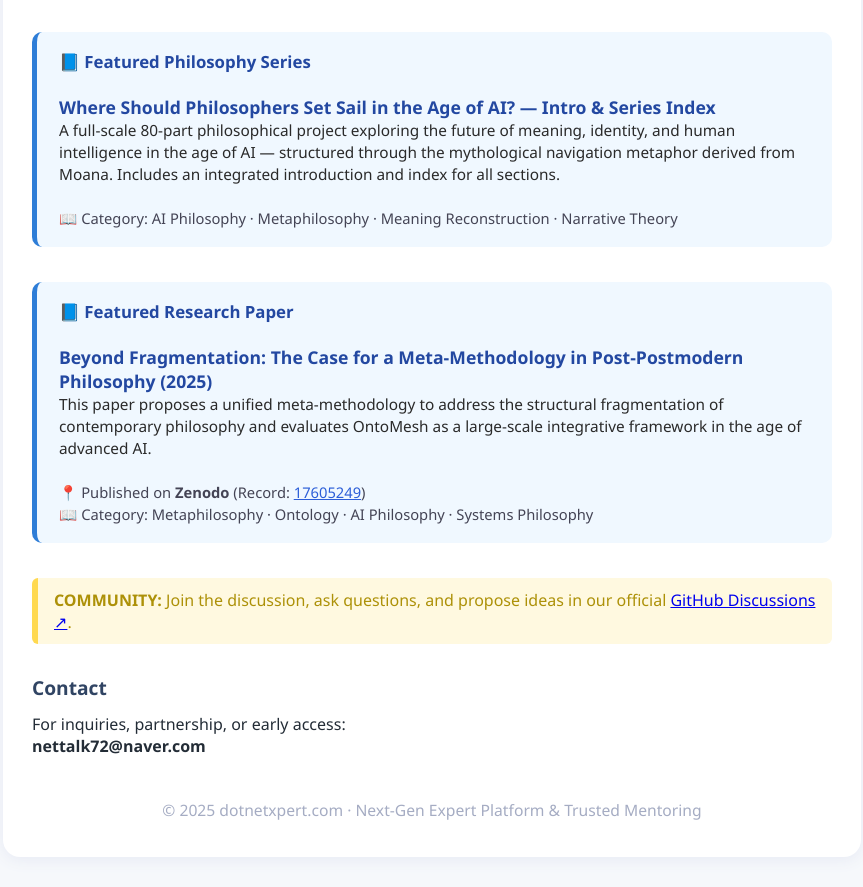
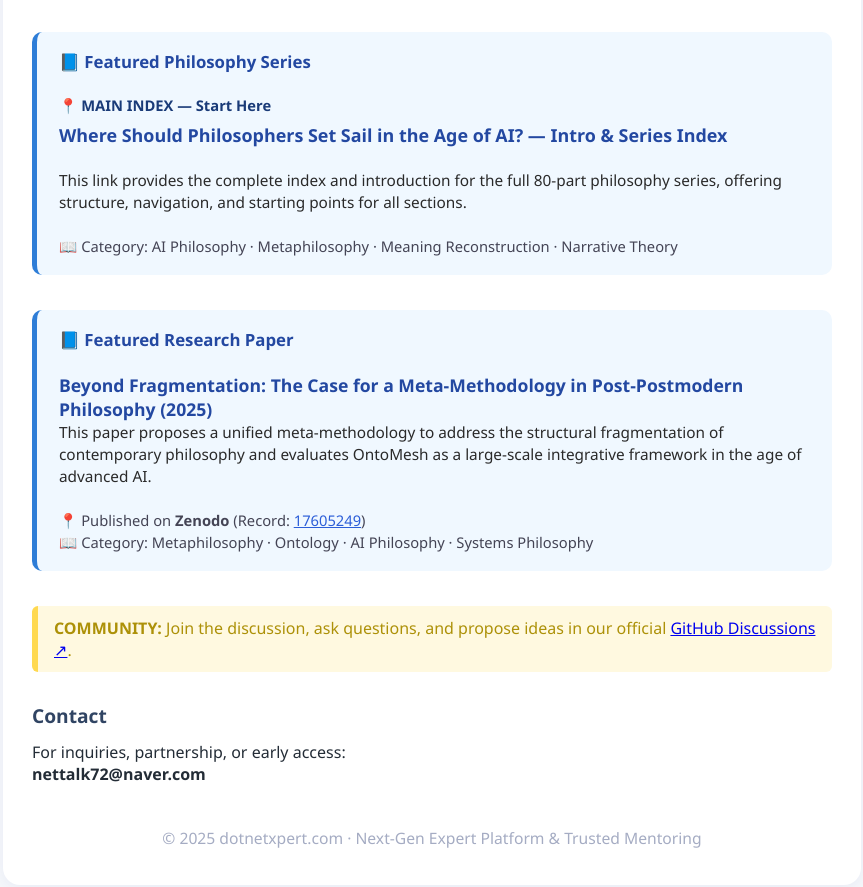
Before and after one commit to nettalk72/dotnetxpert, a plain HTML site: page index.html in a window 1280 px wide. Shown: the part 1930-2817 px from the top of the page, without its empty margins (208-1071 px from the left). Drawn offline with Linux system fonts and the light colour scheme.

Commit message:
Update index.html

```diff
--- a/index.html
+++ b/index.html
@@ -224,22 +224,29 @@
         <span class="lang-ko">주요 철학 시리즈</span>
       </b><br><br>
 
+      <!-- 🔥 이 부분이 강조 포인트 -->
+      <div style="
+           font-size:0.92em;
+           font-weight:bold;
+           color:#1a3b78;
+           margin-bottom:8px;">
+        📍 <span class="lang-en">MAIN INDEX — Start Here</span>
+        <span class="lang-ko">메인 색인 — 여기서 시작</span>
+      </div>
+
       <a href="philosophers_ai_intro.html" target="_blank"
-         style="font-weight:bold; font-size:1.1em; color:#2348a1; text-decoration:none;">
+         style="font-weight:bold; font-size:1.12em; color:#2348a1; text-decoration:none;">
          Where Should Philosophers Set Sail in the Age of AI? — Intro & Series Index
-      </a><br>
+      </a><br><br>
 
       <span class="lang-en" style="font-size:0.96em; color:#2a2a2a;">
-        A full-scale 80-part philosophical project exploring the future of meaning,
-        identity, and human intelligence in the age of AI — structured through the
-        mythological navigation metaphor derived from Moana. Includes an integrated
-        introduction and index for all sections.
+        This link provides the complete index and introduction for the full 80-part
+        philosophy series, offering structure, navigation, and starting points for all sections.
       </span>
 
       <span class="lang-ko" style="font-size:0.96em; color:#2a2a2a;">
-        AI 시대의 의미·정체성·지성의 미래를 탐구하는 80편 규모의 철학 프로젝트로,
-        Moana의 항해 신화를 은유 구조로 삼아 구성되었습니다.
-        전체 시리즈의 서문과 색인이 포함되어 있습니다.
+        이 링크는 80편 전체 철학 시리즈의 서문과 전체 색인을 제공하여
+        모든 파트의 구조와 탐색을 시작할 수 있는 메인 페이지입니다.
       </span><br><br>
 
       <span style="color:#445; font-size:0.92em;">
@@ -247,6 +254,7 @@
         AI Philosophy · Metaphilosophy · Meaning Reconstruction · Narrative Theory
       </span>
     </div>
+
 
 
     <div class="notice" style="background:#f0f8ff; border-left:5px solid #2e7dd7; border-radius:10px; padding:18px 22px; margin:35px 0 35px 0;">
```
